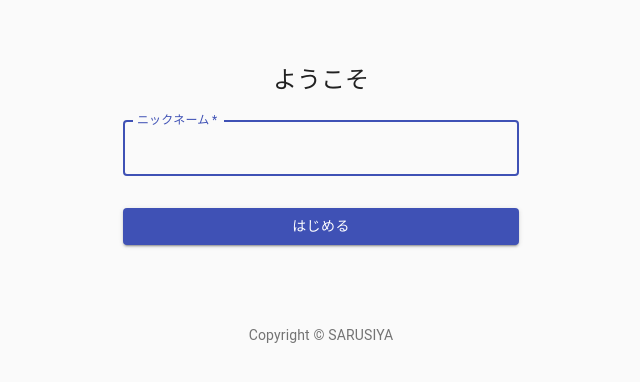
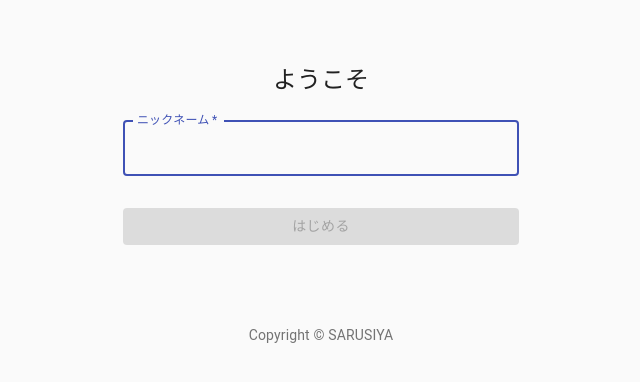
Before and after one commit to ytsuda71/idobatakaigi, a React (Create React App) app: page / in a window 1280 px wide. Shown: the top 382 px of the page, without its empty margins (319-959 px from the left). Built offline with nearby package versions, Linux system fonts and the light colour scheme.

Commit message:
set name by cricking button

```diff
--- a/src/components/SignIn.js
+++ b/src/components/SignIn.js
@@ -1,4 +1,4 @@
-import React from "react";
+import React, { useEffect, useState } from "react";
 import Button from "@material-ui/core/Button";
 import CssBaseline from "@material-ui/core/CssBaseline";
 import TextField from "@material-ui/core/TextField";
@@ -46,6 +46,14 @@
 
 export default function SignIn({ setName }) {
   const classes = useStyles();
+  const [disabled, setDisabled] = useState(true);
+  const [string, setString] = useState("");
+  console.log(disabled);
+
+  useEffect(() => {
+    const disabled = string === "";
+    setDisabled(disabled);
+  }, [string]);
 
   return (
     <Container component="main" maxWidth="xs">
@@ -64,6 +72,7 @@
             label="ニックネーム"
             name="name"
             autoFocus
+            onChange={(e) => setString(e.target.value)}
           />
           <Button
             type="submit"
@@ -71,6 +80,7 @@
             variant="contained"
             color="primary"
             className={classes.submit}
+            disabled={disabled}
           >
             はじめる
           </Button>
```
